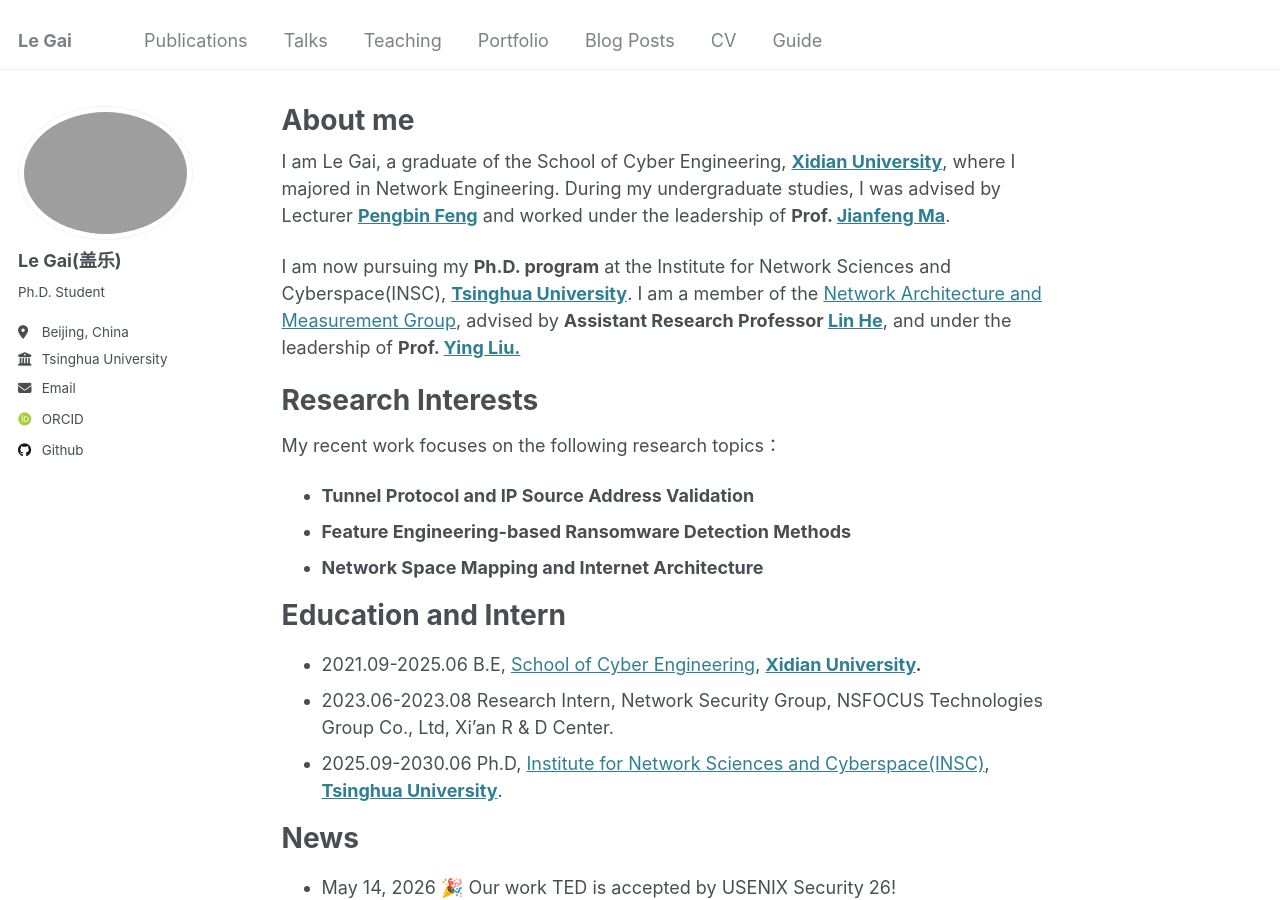
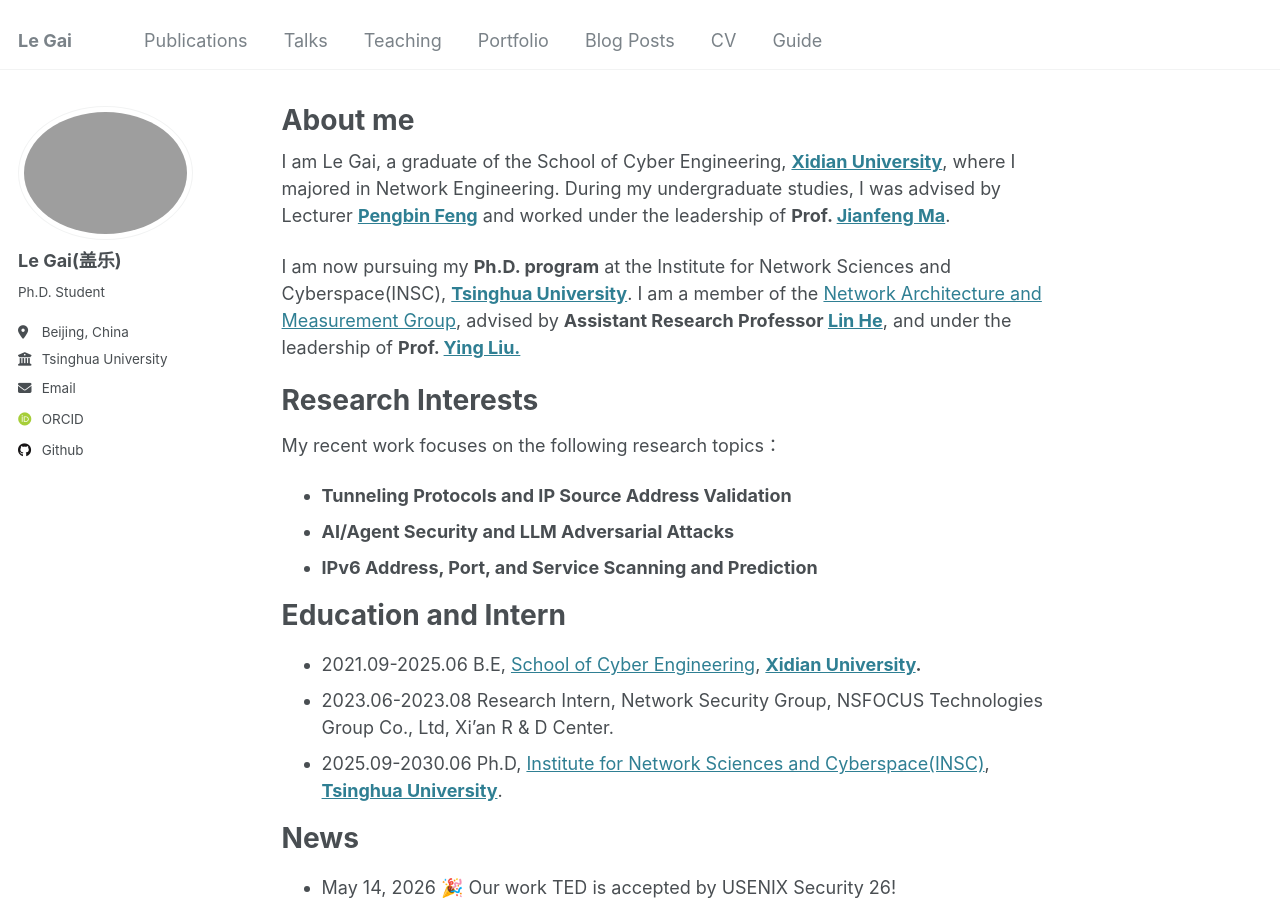
Before and after one commit to LeGai325/LeGai325.github.io, a Jekyll site: the page built from _pages/about.md, in a window 1280 px wide and 900 px high. Built offline with Jekyll 4.4.1, drawn with Linux system fonts in a browser that asks for light colours; some web fonts are replaced.

Commit message:
Update about.md

```diff
--- a/_pages/about.md
+++ b/_pages/about.md
@@ -15,9 +15,9 @@ I am now pursuing my **Ph.D. program** at the Institute for Network Sciences and
 
 My recent work focuses on the following research topics：
 
-- **Tunnel Protocol and IP Source Address Validation**
-- **Feature Engineering-based Ransomware Detection Methods**
-- **Network Space Mapping and Internet Architecture**
+- **Tunneling Protocols and IP Source Address Validation**
+- **AI/Agent Security and LLM Adversarial Attacks**
+- **IPv6 Address, Port, and Service Scanning and Prediction**
 
 # Education and Intern
 - 2021.09-2025.06	B.E, [School of Cyber Engineering](https://ce.xidian.edu.cn/), **[Xidian University](https://www.xidian.edu.cn/).**
```
